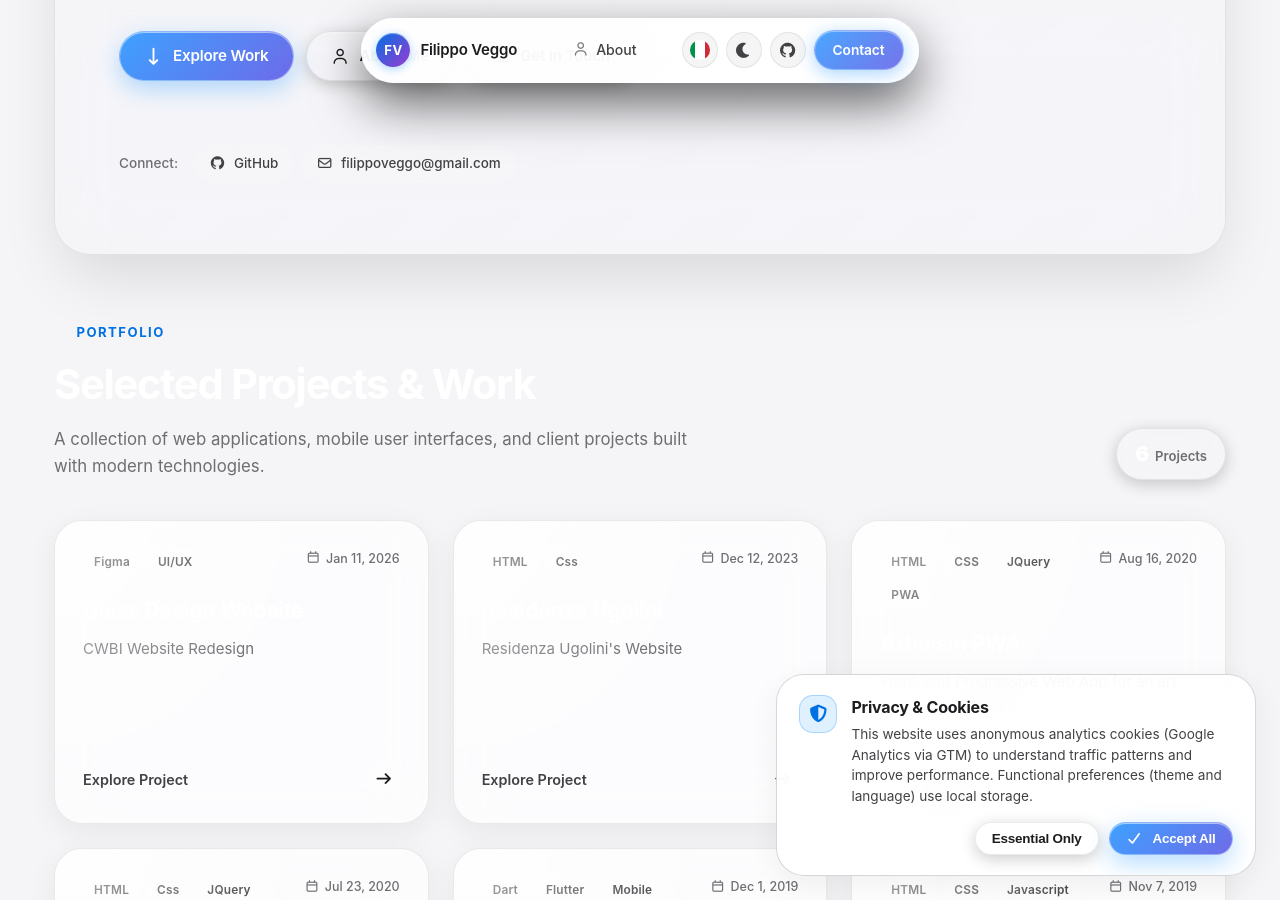
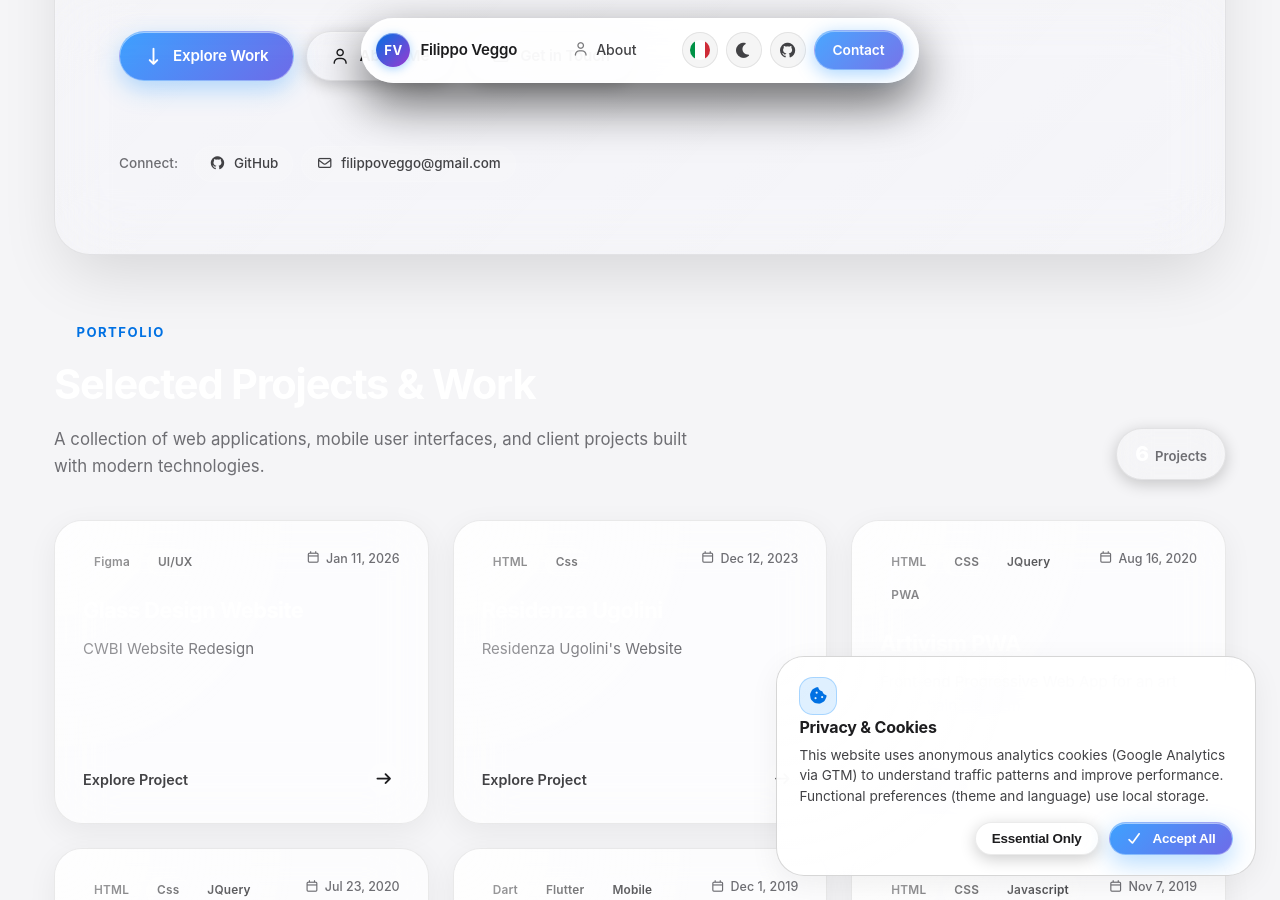
Before and after one commit to filippoveggo/filippoveggo.github.io, a Jekyll site: the page built from index.md, in a window 1280 px wide and 900 px high, scrolled down 396 px. Built offline with Jekyll 4.4.1, drawn with Linux system fonts in a browser that asks for light colours.

Commit message:
feat(cookie): redesign cookie consent banner into floating island pill markup

```diff
--- a/_includes/cookie_banner.html
+++ b/_includes/cookie_banner.html
@@ -1,11 +1,11 @@
-<!-- Apple Liquid Glass Cookie Consent Banner -->
+<!-- Apple Liquid Glass Floating Cookie Consent Island -->
 <div id="cookie-consent-banner" class="cookie-banner-container cookie-banner-hidden" role="region" aria-label="Cookie & Privacy Consent" style="display: none;">
   <div class="cookie-banner-pill glass-card">
     <div class="glass-sheen" aria-hidden="true"></div>
     <div class="cookie-banner-content">
-      <div class="cookie-banner-header">
-        <div class="cookie-icon-badge">
-          <i class="fa-solid fa-shield-halved"></i>
+      <div class="cookie-banner-main">
+        <div class="cookie-icon-badge" aria-hidden="true">
+          <i class="fa-solid fa-cookie-bite"></i>
         </div>
         <div class="cookie-text-wrap">
           <h3 class="cookie-banner-title" data-i18n="cookie.title">Privacy & Cookies</h3>
```
